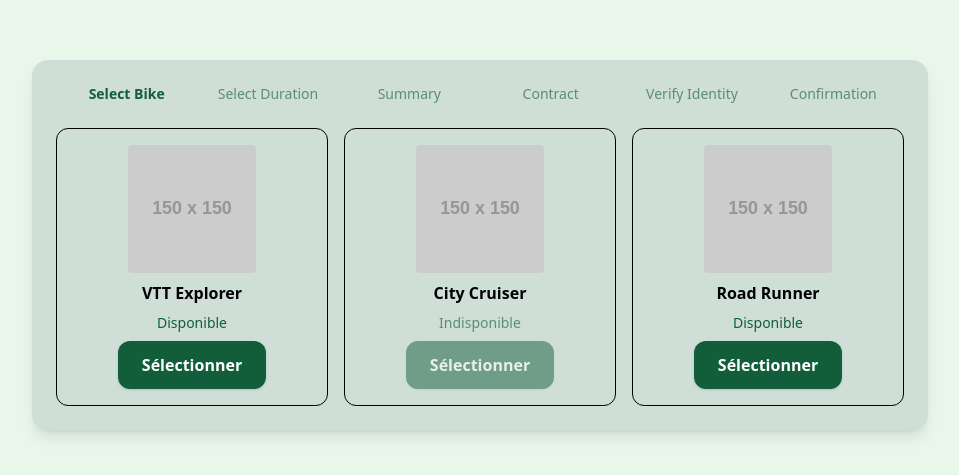
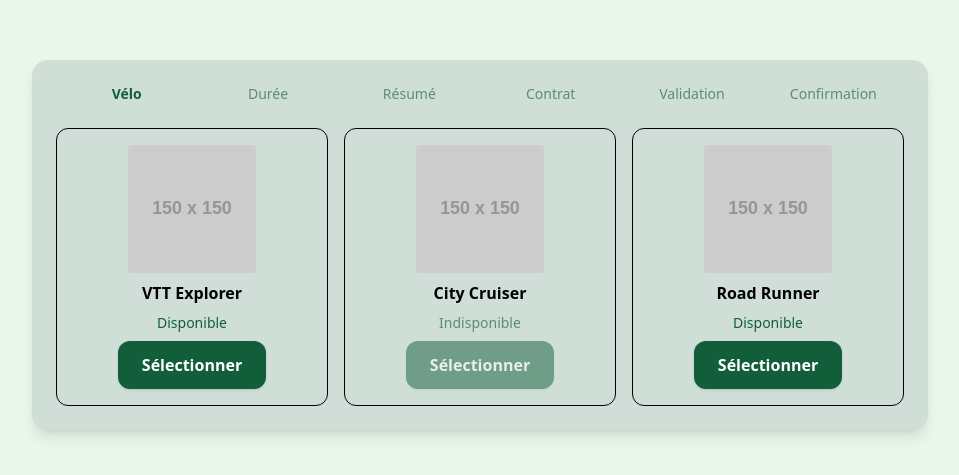
Before and after one commit to raphpay/Tof-Bike, a React (Vite) app: page /location in a window 1280 px wide. Shown: the part 155-630 px from the top of the page, without its empty margins (160-1119 px from the left). Built offline with nearby package versions, Linux system fonts and the light colour scheme.

Commit message:
Feature: Add color in DurationSelection #3

```diff
--- a/src/ui/pages/RentalPage.tsx
+++ b/src/ui/pages/RentalPage.tsx
@@ -1,7 +1,5 @@
 import { useEffect, useState } from "react";
 import type Bike from "../../business-logic/models/Bike";
-
-import Button from "../components/Button";
 
 import BikeSelection from "../sections/rentalSections/BikeSelection";
 import Confirmation from "../sections/rentalSections/Conformation";
@@ -33,11 +31,11 @@ const bikes: Bike[] = [
 ];
 
 const steps = [
-  "Select Bike",
-  "Select Duration",
-  "Summary",
-  "Contract",
-  "Verify Identity",
+  "Vélo",
+  "Durée",
+  "Résumé",
+  "Contrat",
+  "Validation",
   "Confirmation",
 ];
 
@@ -96,10 +94,12 @@ const RentalPage = () => {
           <DurationSelection
             startTime={startTime}
             endTime={endTime}
+            duration={duration}
             setDuration={setDuration}
             setStartTime={setStartTime}
             setEndTime={setEndTime}
             handleNext={handleNext}
+            handleBack={handleBack}
           />
         )}
         {step === 2 && (
@@ -127,13 +127,6 @@ const RentalPage = () => {
           />
         )}
         {step === 5 && <Confirmation />}
-
-        {/* Navigation */}
-        {step > 0 && step < 5 && (
-          <div className="flex justify-between pt-4">
-            <Button variant="underline" title="Retour" onClick={handleBack} />
-          </div>
-        )}
       </div>
     </div>
   );
--- a/src/ui/sections/rentalSections/DurationSelection.tsx
+++ b/src/ui/sections/rentalSections/DurationSelection.tsx
@@ -1,27 +1,42 @@
+import Button from "../../components/Button";
+
 interface DurationSelectionProps {
   startTime: string;
   endTime: string;
+  duration: number;
   setDuration: (duration: number) => void;
   setStartTime: (date: string) => void;
   setEndTime: (date: string) => void;
   handleNext: () => void;
+  handleBack: () => void;
 }
 
 const DurationSelection: React.FC<DurationSelectionProps> = ({
   startTime,
   endTime,
+  duration,
   setDuration,
   setStartTime,
   setEndTime,
   handleNext,
+  handleBack,
 }) => {
   return (
     <div className="space-y-4">
       <div className="flex flex-wrap gap-4">
         {[30, 60, 180, 480].map((min) => (
-          <button
+          <Button
+            variant="primary"
             key={min}
-            className="rounded bg-blue-100 px-4 py-2 hover:bg-blue-200"
+            title={
+              min === 30
+                ? "30 mins"
+                : min === 60
+                  ? "1 heure"
+                  : min === 180
+                    ? "½ journée"
+                    : "1 journée"
+            }
             onClick={() => {
               setDuration(min);
               setStartTime(new Date().toISOString().slice(0, 16));
@@ -29,15 +44,7 @@ const DurationSelection: React.FC<DurationSelectionProps> = ({
                 new Date(Date.now() + min * 60000).toISOString().slice(0, 16),
               );
             }}
-          >
-            {min === 30
-              ? "30 mins"
-              : min === 60
-                ? "1 heure"
-                : min === 180
-                  ? "½ journée"
-                  : "1 journée"}
-          </button>
+          />
         ))}
       </div>
       <div className="flex flex-col gap-4">
@@ -52,12 +59,14 @@ const DurationSelection: React.FC<DurationSelectionProps> = ({
           onChange={(e) => setEndTime(e.target.value)}
         />
       </div>
-      <button
-        onClick={handleNext}
-        className="mt-4 rounded bg-blue-600 px-4 py-2 text-white"
-      >
-        Suivant
-      </button>
+      <div className="flex justify-start pt-4">
+        <Button
+          title="Suivant"
+          onClick={handleNext}
+          disabled={duration === 0}
+        />
+        <Button variant="underline" title="Retour" onClick={handleBack} />
+      </div>
     </div>
   );
 };
```
